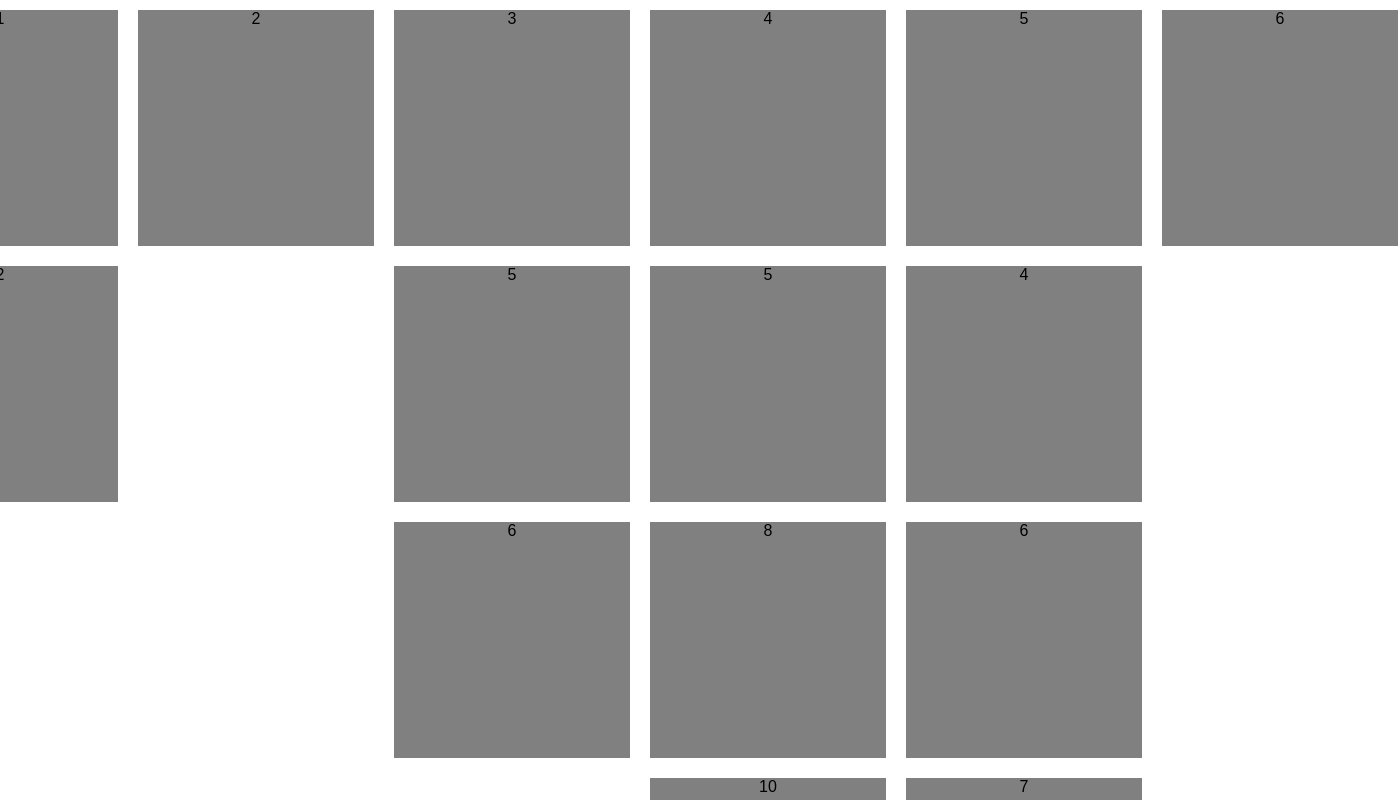
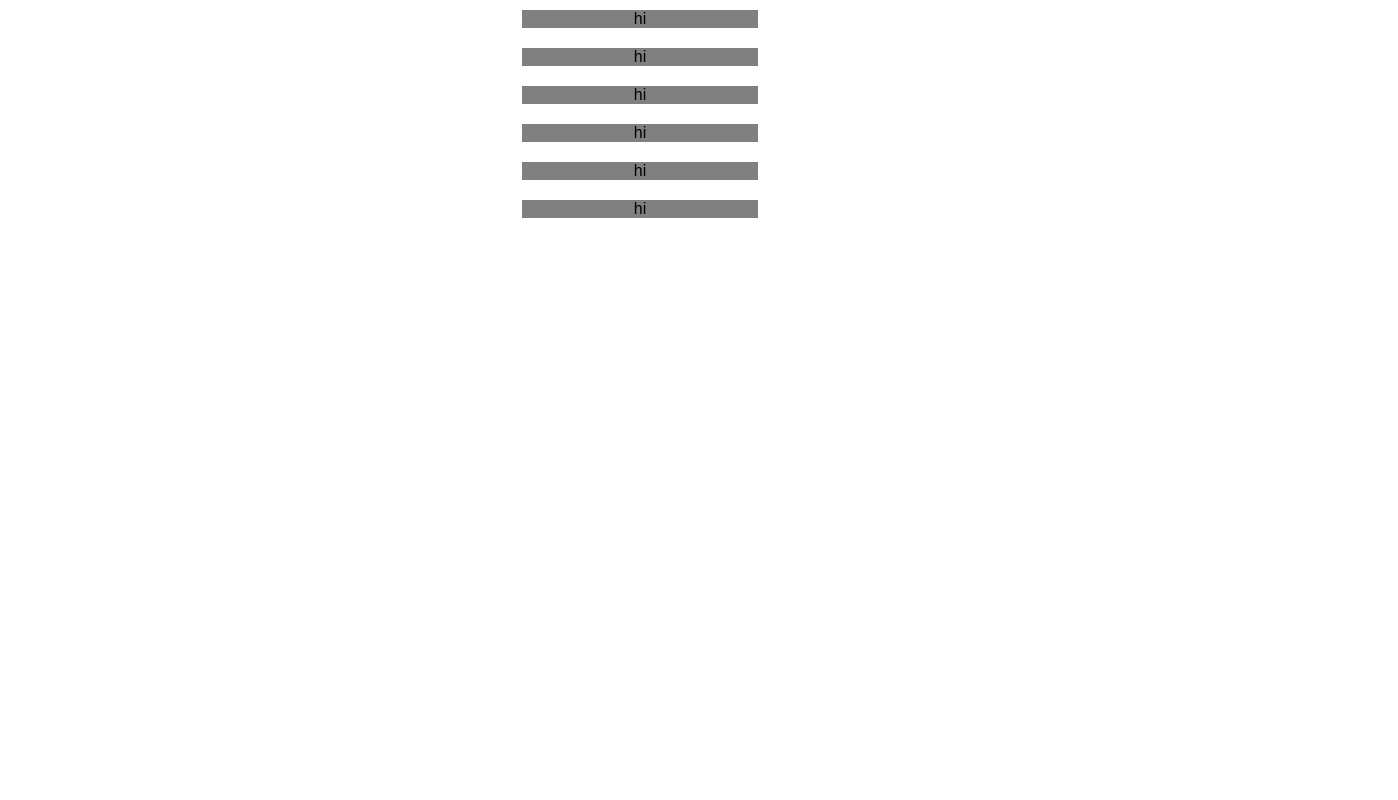
Before and after one commit to jamiemd/masonry-grid, a React (Create React App) app: page / in a window 1280 px wide. Shown: the top 800 px of the page, 1398 px wide, since content can reach past the window. Built offline with nearby package versions, Linux system fonts and the light colour scheme.

Commit message:
added logic for array item to column

```diff
--- a/src/App.js
+++ b/src/App.js
@@ -6,22 +6,46 @@ class App extends Component {
   constructor() {
     super();
     this.state = {
-      imagesArray: [1, 2, 3, 4, 5, 6, 7, 8, 9, 10, 11, 12]
+      imagesArray: [
+        {
+          height: 100
+        },
+        {
+          height: 200
+        },
+        {
+          height: 250
+        },
+        {
+          height: 300
+        },
+        {
+          height: 200
+        },
+        {
+          height: 500
+        },
+        {
+          height: 200
+        },
+        {
+          height: 200
+        },
+        {
+          height: 250
+        },
+        {
+          height: 700
+        },
+        {
+          height: 200
+        },
+        {
+          height: 150
+        }
+      ]
     };
   }
-
-  componentDidMount() {
-    // this.createImages();
-  }
-
-  // createImages = () => {
-  //   console.log("create images");
-  //   let width = 236;
-  //   let height = 100;
-
-  //   const newArray = this.state.imagesArray.push();
-  //   this.setState({ imagesArray: newArray });
-  // };
 
   render() {
     return (
--- a/src/Grid.js
+++ b/src/Grid.js
@@ -4,30 +4,81 @@ class Grid extends Component {
   constructor(props) {
     super(props);
     this.state = {
-      column1: [1, 2],
-      column2: [2],
-      column3: [3, 5, 6],
-      column4: [4, 5, 8, 10, 34],
-      column5: [5, 4, 6, 7],
-      column6: [6],
+      columns: [
+        [1, 4, 6],
+        [2, 3, 5, 6, 5],
+        [3, 4, 5, 5],
+        [4, 4, 4],
+        [5, 67, 3],
+        [6, 3, 2]
+      ],
       imagesArray: props.imagesArray
     };
   }
 
-  assignImages = () => {};
+  componentDidMount() {
+    this.sumLengths();
+  }
+
+  sumLengths = () => {
+    const imagesArray = this.state.imagesArray;
+    let shortestColumnLength = Infinity;
+    let shortestColumnLengthIndex = 0;
+    let columnSums = [0, 0, 0, 0, 0, 0];
+
+    // sum column items
+    for (let i = 0; i < this.state.columns.length; i++) {
+      // console.log("this.state.columns[i]", this.state.columns[i]);
+      for (let j = 0; j < this.state.columns[i].length; j++) {
+        // console.log("this.state.columns[i][j]", this.state.columns[i][j]);
+        if (i === 0) {
+          columnSums[0] += this.state.columns[i][j];
+        } else if (i === 1) {
+          columnSums[1] += this.state.columns[i][j];
+        } else if (i === 2) {
+          columnSums[2] += this.state.columns[i][j];
+        } else if (i === 3) {
+          columnSums[3] += this.state.columns[i][j];
+        } else if (i === 4) {
+          columnSums[4] += this.state.columns[i][j];
+        } else {
+          columnSums[5] += this.state.columns[i][j];
+        }
+      }
+    }
+    console.log("columnSums", columnSums);
+
+    // find first shortest column
+    for (let i = 0; i < columnSums.length; i++) {
+      if (columnSums[i] < shortestColumnLength) {
+        shortestColumnLength = columnSums[i];
+        shortestColumnLengthIndex = [i];
+      }
+    }
+    console.log("shortestColumnLength", shortestColumnLength);
+    console.log("shortestColumnLengthIndex", shortestColumnLengthIndex);
+
+    // insert new numbers into columns;
+    let assignedColumn = this.state.columns;
+    for (let i = 0; i < imagesArray.length; i++) {
+      assignedColumn[shortestColumnLengthIndex].push(imagesArray[i]);
+    }
+    console.log("assignedColumn", assignedColumn);
+  };
 
   render() {
-    const imagesArray = this.state.imagesArray;
-    console.log("this.state.column1", this.state.column1);
+    // console.log("this.state.imagesArray", this.state.imagesArray);
 
     return (
       <div style={container}>
         <div style={columnMain}>
-          {this.state.column1.map(image => (
-            <div style={column}>{image}</div>
+          {this.state.columns.map((image, i) => (
+            <div style={{ height: image.height, ...column }} key={i}>
+              hi
+            </div>
           ))}
         </div>
-        <div style={columnMain}>
+        {/* <div style={columnMain}>
           {this.state.column2.map(image => (
             <div style={column}>{image}</div>
           ))}
@@ -51,7 +102,7 @@ class Grid extends Component {
           {this.state.column6.map(image => (
             <div style={column}>{image}</div>
           ))}
-        </div>
+        </div> */}
       </div>
     );
   }
@@ -64,16 +115,13 @@ const container = {
 
 const columnMain = {
   width: "236px",
-  height: "236px",
-  backgroundColor: "gray",
   margin: "10px"
 };
 
 const column = {
   width: "236px",
-  height: "236px",
-  backgroundColor: "gray",
-  marginBottom: "20px"
+  marginBottom: "20px",
+  backgroundColor: "gray"
 };
 
 export default Grid;
```
Also changed, not shown: 1 other file (tests, documents, lock files or other folders).
